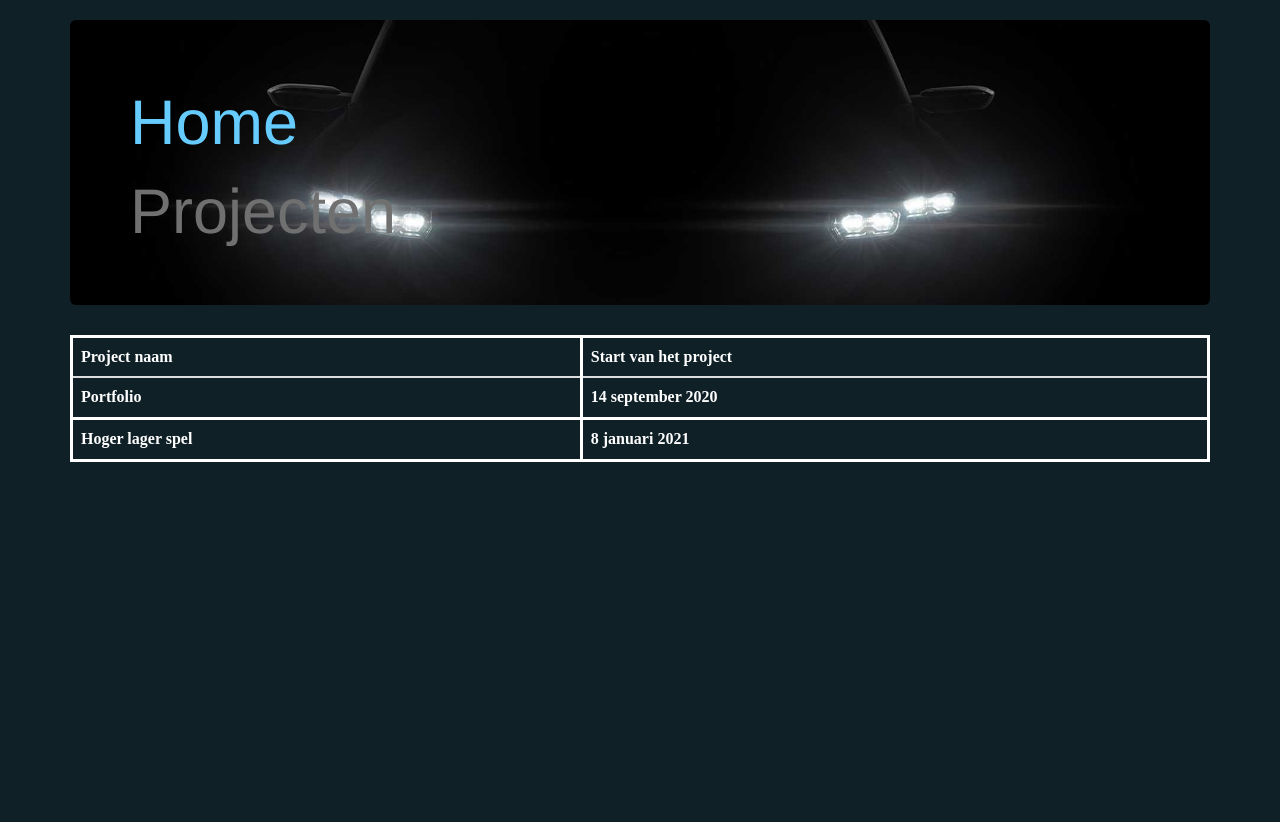
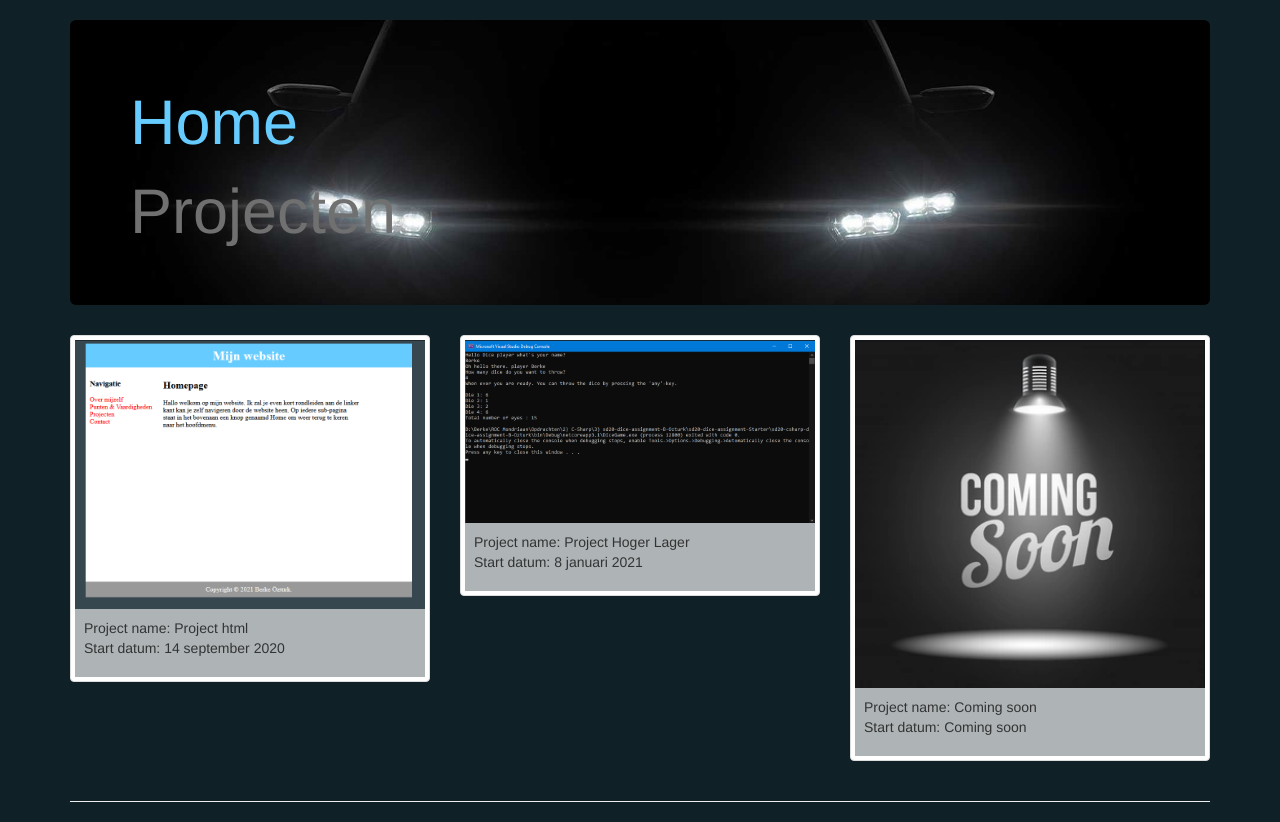
Before and after one commit to B-Ozturk/B-Ozturk.github.io, a PHP site: page /html/projecten.html in a window 1280 px wide. Before the commit the page ends 462 px from the top, so only its background shows below. Run offline with PHP 8.4, Linux system fonts and the light colour scheme.

Commit message:
projecten updated css en html

```diff
--- a/WEBSITE_V3/css/projecten.css
+++ b/WEBSITE_V3/css/projecten.css
@@ -18,3 +18,7 @@ table, th, td{
     font-family: 'Times New Roman', serif;
     color: white;
 }
+
+.caption{
+    background-color: #aeb4b6;
+}
--- a/WEBSITE_V3/html/projecten.html
+++ b/WEBSITE_V3/html/projecten.html
@@ -26,30 +26,40 @@
                 </div>
             </div>
 
-            <table class="table">
-			    <thead>
+            <div class="row">
 
-                        <th style="color:#ffffff";>Project naam</th>
+                <div class="col-md-4">
+                    <div class="thumbnail">
+                        <img src="../foto/project_html.png" width="100%" height="100%" alt="Project html" style="width:100%">
+                            <div class="caption">
+                              <p>Project name: Project html <br> Start datum: 14 september 2020</p>
+                            </div>
+                    </div>
+                </div>
 
-                        <th style="color:#ffffff";>Start van het project</th>
+                <div class="col-md-4">
+                    <div class="thumbnail">
+                        <img src="../foto/project_hl.png" width="100%" height="100%" alt="Project Hoger Lager" style="width:100%">
+                            <div class="caption">
+                              <p>Project name: Project Hoger Lager <br> Start datum: 8 januari 2021</p>
+                            </div>
+                    </div>
+                </div>
 
 
+                <div class="col-md-4">
+                    <div class="thumbnail">
+                        <img src="../foto/coming_soon.png" width="100%" height="100%" alt="Project html" style="width:100%">
+                            <div class="caption">
+                              <p>Project name: Coming soon <br> Start datum: Coming soon</p>
+                            </div>
+                    </div>
+                </div>
 
-				</thead>
-				<tbody>
-				    <tr>
-					    <td style="color:#ffffff";>Portfolio</td>
-						<td style="color:#ffffff";>14 september 2020</td>
 
-					</tr>
-					<tr>
-					    <td style="color:#ffffff";>Hoger lager spel</td>
-						<td style="color:#ffffff";>8 januari 2021</td>
+            </div>
 
-					</tr>
-
-				</tbody>
-			</table>
+            <hr />
 
         </div>
 	</body>
```
